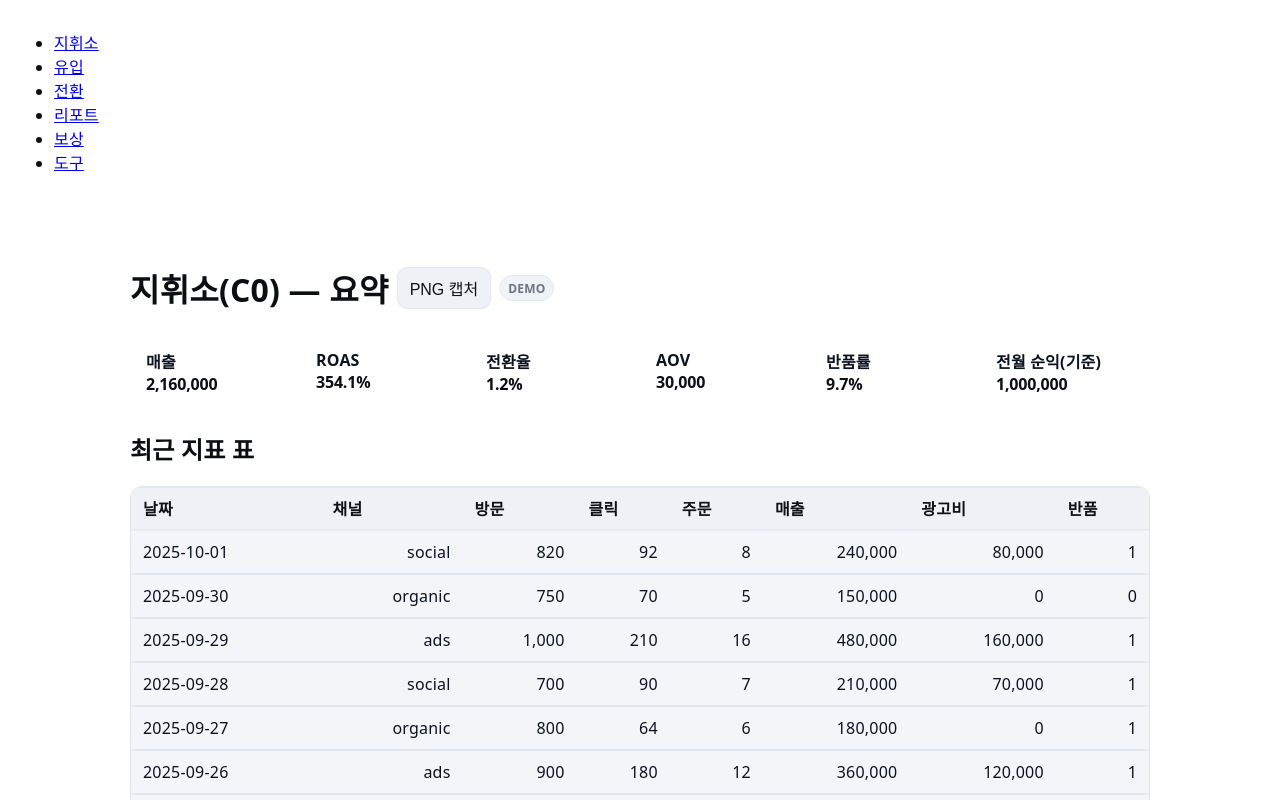
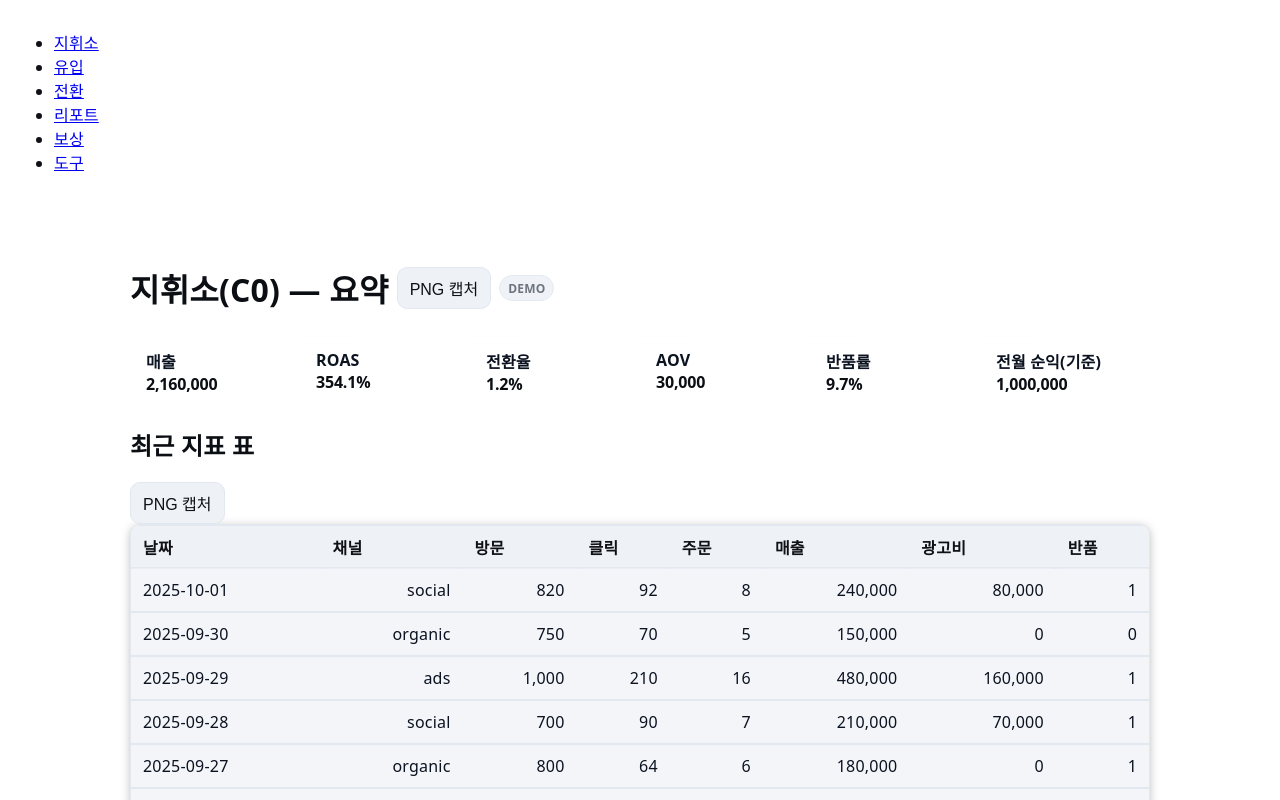
Before and after one commit to sht27363838-glitch/zp-v3.0, a Next.js app: page /report in a window 1280 px wide. Shown: the top 800 px of the page. Built offline with nearby package versions, Linux system fonts and the light colour scheme.

Commit message:
Update page.tsx

```diff
--- a/app/(tabs)/report/page.tsx
+++ b/app/(tabs)/report/page.tsx
@@ -1,59 +1,71 @@
+// app/(tabs)/report/page.tsx
 'use client'
 
-import { sourceTag } from '@lib/csvSafe'
-import React, {useMemo} from 'react'
-import { readCsvOrDemo } from '@lib/csvSafe'
+import React, { useMemo } from 'react'
+import { sourceTag, readCsvOrDemo, validate } from '@lib/csvSafe'
 import { parseCsv, type CsvRow } from '@lib/readCsv'
-import { validate } from '@lib/csvSafe'
 import { num, fmt } from '@lib/num'
 import KpiTile from '@cmp/KpiTile'
-import ScrollWrap from '@cmp/ScrollWrap'
 import ErrorBanner from '@cmp/ErrorBanner'
-import Pager from '@cmp/Pager'
 import ExportBar from '@cmp/ExportBar'
-import VirtualTable from '../../_components/VirtualTable'
+import VirtualTable from '@cmp/VirtualTable'
 
 const pct1 = (v:number)=> `${(v*100).toFixed(1)}%`
 
 function readLastMonthProfit(): number {
   const raw = readCsvOrDemo('settings') || ''
-  if(!raw) return 1_000_000
-  try{
+  if (!raw) return 1_000_000
+  try {
     const rows = parseCsv(raw).rows as any[]
     const p = Number(rows?.[0]?.last_month_profit ?? 0)
-    return isFinite(p)&&p>0 ? p : 1_000_000
-  }catch{ return 1_000_000 }
+    return isFinite(p) && p > 0 ? p : 1_000_000
+  } catch {
+    return 1_000_000
+  }
 }
 
 export default function ReportPage(){
-  const raw = readCsvOrDemo('kpi_daily')
+  // ✅ 데모/로컬 자동 대체
+  const raw  = readCsvOrDemo('kpi_daily')
   const data = useMemo(()=> parseCsv(raw), [raw])
   const check = validate('kpi_daily', data)
 
+  // 합계
   let visits=0, clicks=0, orders=0, revenue=0, adCost=0, returns=0
   for(const r of data.rows as CsvRow[]){
-    visits+=num(r.visits); clicks+=num(r.clicks); orders+=num(r.orders)
-    revenue+=num(r.revenue); adCost+=num(r.ad_cost); returns+=num(r.returns)
+    visits += num(r.visits)
+    clicks += num(r.clicks)
+    orders += num(r.orders)
+    revenue += num(r.revenue)
+    adCost  += num(r.ad_cost)
+    returns += num(r.returns)
   }
-  const ROAS = adCost? revenue/adCost : 0
-  const CR   = visits? orders/visits : 0
-  const AOV  = orders? revenue/orders : 0
-  const returnsRate = orders? returns/orders : 0
+  const ROAS = adCost ? revenue / adCost : 0
+  const CR   = visits ? orders / visits : 0
+  const AOV  = orders ? revenue / orders : 0
+  const returnsRate = orders ? returns / orders : 0
   const lastMonthProfit = readLastMonthProfit()
 
   return (
     <div className="page">
+      {/* 제목 + 전체 KPI 캡처용 ExportBar + 데이터 소스 배지 */}
       <div style={{display:'flex', alignItems:'center', gap:8}}>
         <h1>지휘소(C0) — 요약</h1>
         <ExportBar selector=".kpi-grid" />
         <span className="badge">{sourceTag('kpi_daily')}</span>
       </div>
 
+      {/* 스키마 검증 결과(누락 컬럼 안내) */}
       {!check.ok && (
-        <ErrorBanner tone="warn" title="CSV 스키마 누락"
-          message={`필수 컬럼이 없습니다: ${check.missing.join(', ')}`} show />
+        <ErrorBanner
+          tone="warn"
+          title="CSV 스키마 누락"
+          message={`필수 컬럼이 없습니다: ${check.missing.join(', ')}`}
+          show
+        />
       )}
 
+      {/* KPI 그리드 */}
       <div className="kpi-grid">
         <KpiTile label="매출" value={fmt(revenue)} />
         <KpiTile label="ROAS" value={pct1(ROAS)} />
@@ -63,26 +75,38 @@ export default function ReportPage(){
         <KpiTile label="전월 순익(기준)" value={fmt(lastMonthProfit)} />
       </div>
 
-      {data.rows.length===0 ? (
+      {/* 표 섹션: VirtualTable + 표 전용 ExportBar */}
+      <h2 className="mb-2" style={{ marginTop: 16 }}>최근 지표 표</h2>
+      <ExportBar selector="#report-table" />  {/* ✅ 표만 내보내기 */}
+
+      {data.rows.length === 0 ? (
         <div className="skeleton" />
       ) : (
-        <div style={{marginTop:16}}>
-          <h2 className="mb-2">최근 지표 표</h2>
-          <Pager data={(data.rows as CsvRow[]).slice().reverse()} pageSize={50}
-            render={(page)=>(
-              <ScrollWrap>
-                <table className="table">
+        <div id="report-table"> {/* ✅ 캡처 대상 래퍼 */}
+          <VirtualTable
+            className="table"
+            rows={(data.rows as CsvRow[]).slice(-500).reverse()} // 최근 500건 (최신 우선)
+            height={420}
+            rowHeight={40}
+            header={
               <thead>
                 <tr>
-                      <th>날짜</th><th>채널</th><th>방문</th><th>클릭</th>
-                      <th>주문</th><th>매출</th><th>광고비</th><th>반품</th>
+                  <th>날짜</th>
+                  <th>채널</th>
+                  <th>방문</th>
+                  <th>클릭</th>
+                  <th>주문</th>
+                  <th>매출</th>
+                  <th>광고비</th>
+                  <th>반품</th>
                 </tr>
               </thead>
-                  <tbody>
-                    {page.map((r,i)=>(
-                      <tr key={i}>
-                        <td>{String(r.date||'')}</td>
-                        <td>{String(r.channel||'')}</td>
+            }
+            rowKey={(r)=> `${String(r.date ?? '')}-${String(r.channel ?? '')}-${String(r.orders ?? '')}-${String(r.revenue ?? '')}`}
+            renderRow={(r: CsvRow) => (
+              <tr>
+                <td>{String(r.date ?? '')}</td>
+                <td>{String(r.channel ?? '')}</td>
                 <td>{fmt(r.visits)}</td>
                 <td>{fmt(r.clicks)}</td>
                 <td>{fmt(r.orders)}</td>
@@ -90,10 +114,6 @@ export default function ReportPage(){
                 <td>{fmt(r.ad_cost)}</td>
                 <td>{fmt(r.returns)}</td>
               </tr>
-                    ))}
-                  </tbody>
-                </table>
-              </ScrollWrap>
             )}
           />
         </div>
```
Lines whose indentation alone changed are shown as unchanged.
